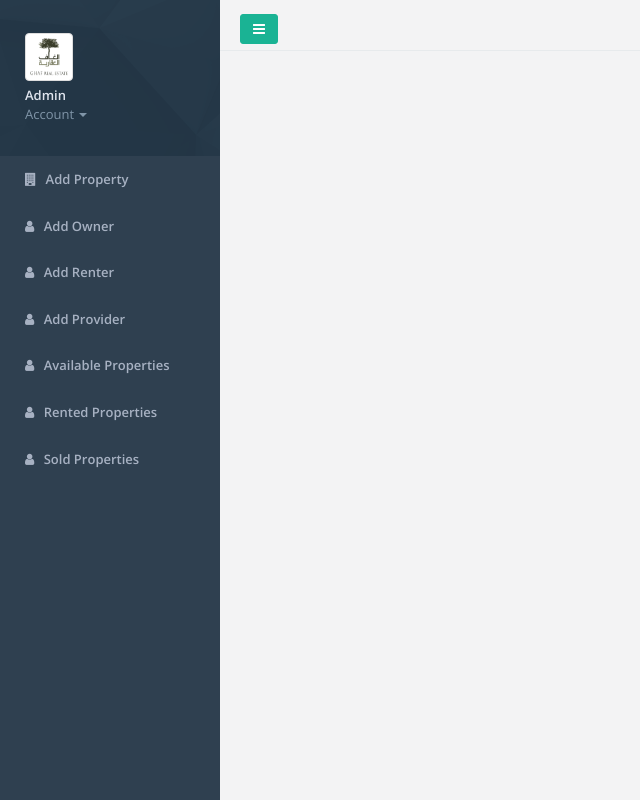
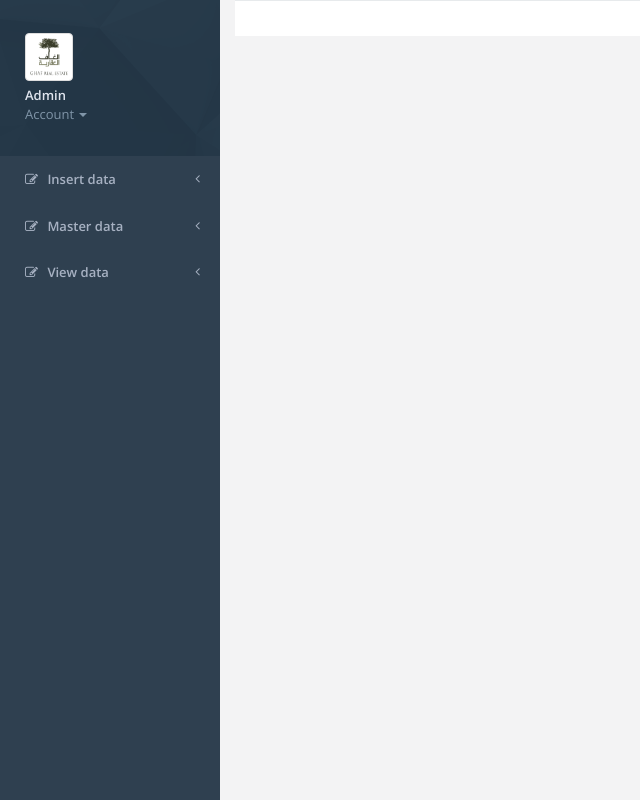
Before and after one commit to mohomar1989/adminGhaf, a PHP site: page /home.php in a window 1280 px wide. Shown: the whole page, without its empty margins (0-640 px from the left). Run offline with PHP 8.4, Linux system fonts and the light colour scheme; the visitor is signed in with stand-in values (Sample User, id 1); some libraries are stand-ins or nearby versions.

Commit message:
Project Creation

```diff
--- a/home.php
+++ b/home.php
@@ -18,6 +18,7 @@ if (!isset($_SESSION['loggedin']))
         <meta http-equiv="X-UA-Compatible" content="IE=edge">
 
         <title>Welcome</title>
+
         <link href="css/bootstrap.min.css" rel="stylesheet">
         <link href="font-awesome/css/font-awesome.css" rel="stylesheet">
         <link href="css/plugins/iCheck/custom.css" rel="stylesheet">
@@ -33,70 +34,26 @@ if (!isset($_SESSION['loggedin']))
     </head>
     <body >
         <div id="wrapper">
-            <nav class="navbar-default navbar-static-side" role="navigation">
-                <div class="sidebar-collapse">
-                    <ul class="nav metismenu" id="side-menu">
-                        <li class="nav-header">
-                            <div class="dropdown profile-element"> <span>
-                                    <img alt="image" height="48" width="48" class="img-thumbnail" src="img/logo.jpeg" />
-                                </span>
-                                <a data-toggle="dropdown" class="dropdown-toggle" href="#">
-                                    <span class="clear"> <span class="block m-t-xs"> <strong class="font-bold">Admin</strong>
-                                        </span> <span class="text-muted text-xs block">Account <b class="caret"></b></span> </span> </a>
-                                <ul class="dropdown-menu animated fadeInRight m-t-xs">
 
-                                    <li><a href="logout.php">Logout</a></li>
-                                </ul>
-                            </div>
-
-                        </li>
+            <!-- Side bar menu -->
+            <?php $pageNum = -1;
+            include 'templates/sideBar.php'
+            ?>
 
 
+            <div id="page-wrapper" class="gray-bg dashbard-1">
 
-                       <li >
-                            <a href="AddProperty.php"><i class="fa fa-building"></i> <span class="nav-label">Add Property </span></a>
-                        </li>
 
-                        <li>
-                            <a href="AddOwner.php"><i class="fa fa-user"></i> <span class="nav-label">Add Owner </span></a>
-                        </li>
-                        <li>
-                            <a href="AddRenter.php"><i class="fa fa-user"></i> <span class="nav-label">Add Renter </span></a>
-                        </li>
-                        <li>
-                            <a href="AddProvider.php"><i class="fa fa-user"></i> <span class="nav-label">Add Provider </span></a>
-                        </li>
-                        <li>
-                            <a ><i class="fa fa-user"></i> <span class="nav-label">Available Properties</span></a>
-                        </li>
-                        <li>
-                            <a ><i class="fa fa-user"></i> <span class="nav-label">Rented Properties </span></a>
-                        </li>
-                        <li>
-                            <a ><i class="fa fa-user"></i> <span class="nav-label">Sold Properties </span></a>
-                        </li>
-                    </ul>
+                <div class='ibox'>
+                    <!-- Add property form -->
+                    <div class="ibox-content">
 
-                </div>
-            </nav>
-        </div>
-
-        <div id="page-wrapper" class="gray-bg dashbard-1">
-            <div class="row border-bottom">
-                <nav class="navbar navbar-static-top" role="navigation" style="margin-bottom: 0">
-
-                    <div class="navbar-header">
-                        <a class="navbar-minimalize minimalize-styl-2 btn btn-primary " ><i class="fa fa-bars"></i> </a>
 
                     </div>
+                </div>
+            </div>
 
-                </nav>
-            </div>
         </div>
-
-
-
-
 
 
 
@@ -124,16 +81,7 @@ if (!isset($_SESSION['loggedin']))
 
         <script>
 
-            Dropzone.autoDiscover = false;
-            jQuery(document).ready(function () {
 
-                $("div#my-awesome-dropzone").dropzone({
-                    url: "./img/test",
-                    dictDefaultMessage: "<strong>Drop files here or click to upload. </strong></br>Upload maximum of 10 pictures of property with preferable size of 189*189 pixels and not more than 1MB."
-
-                });
-
-            });
 
         </script>
 
```
